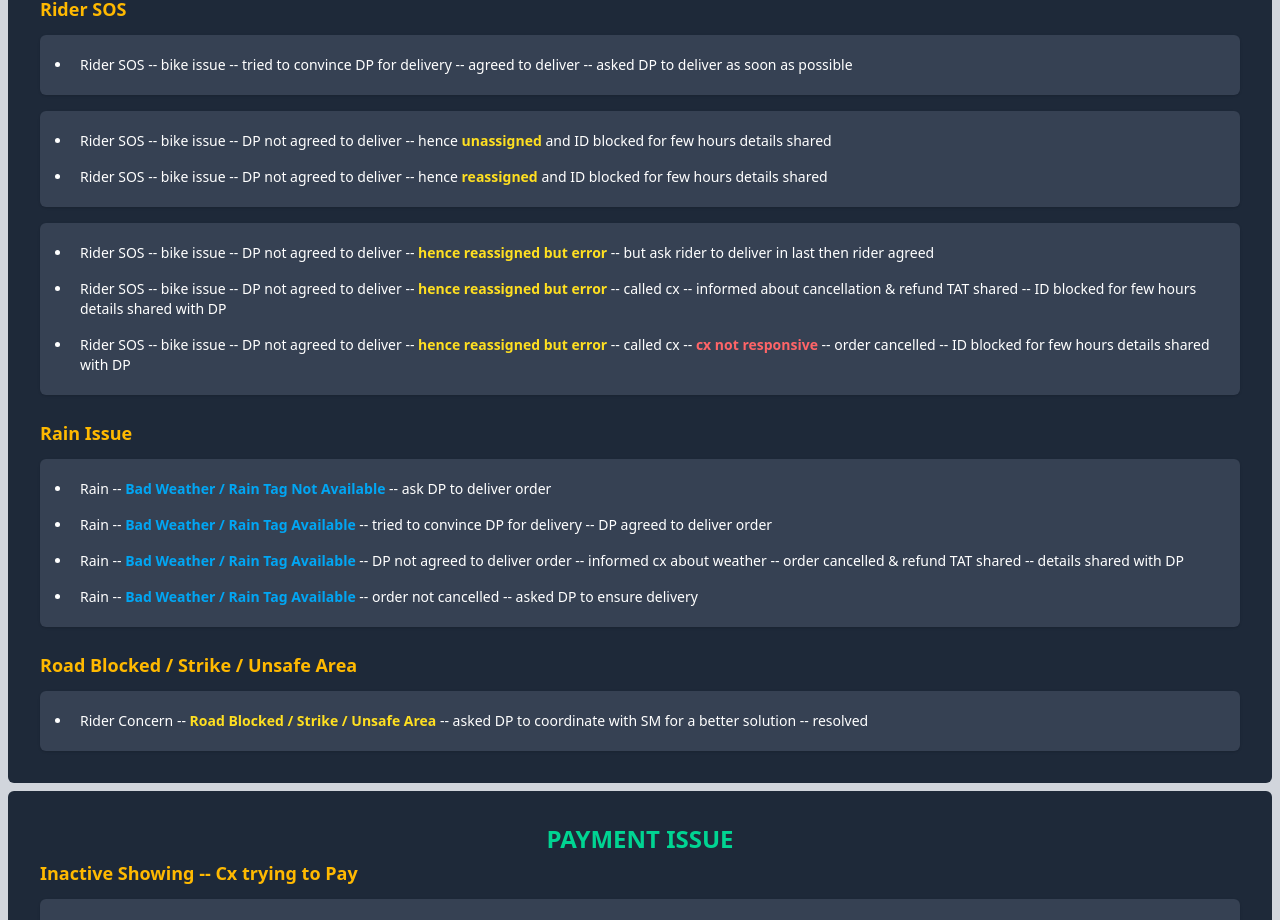
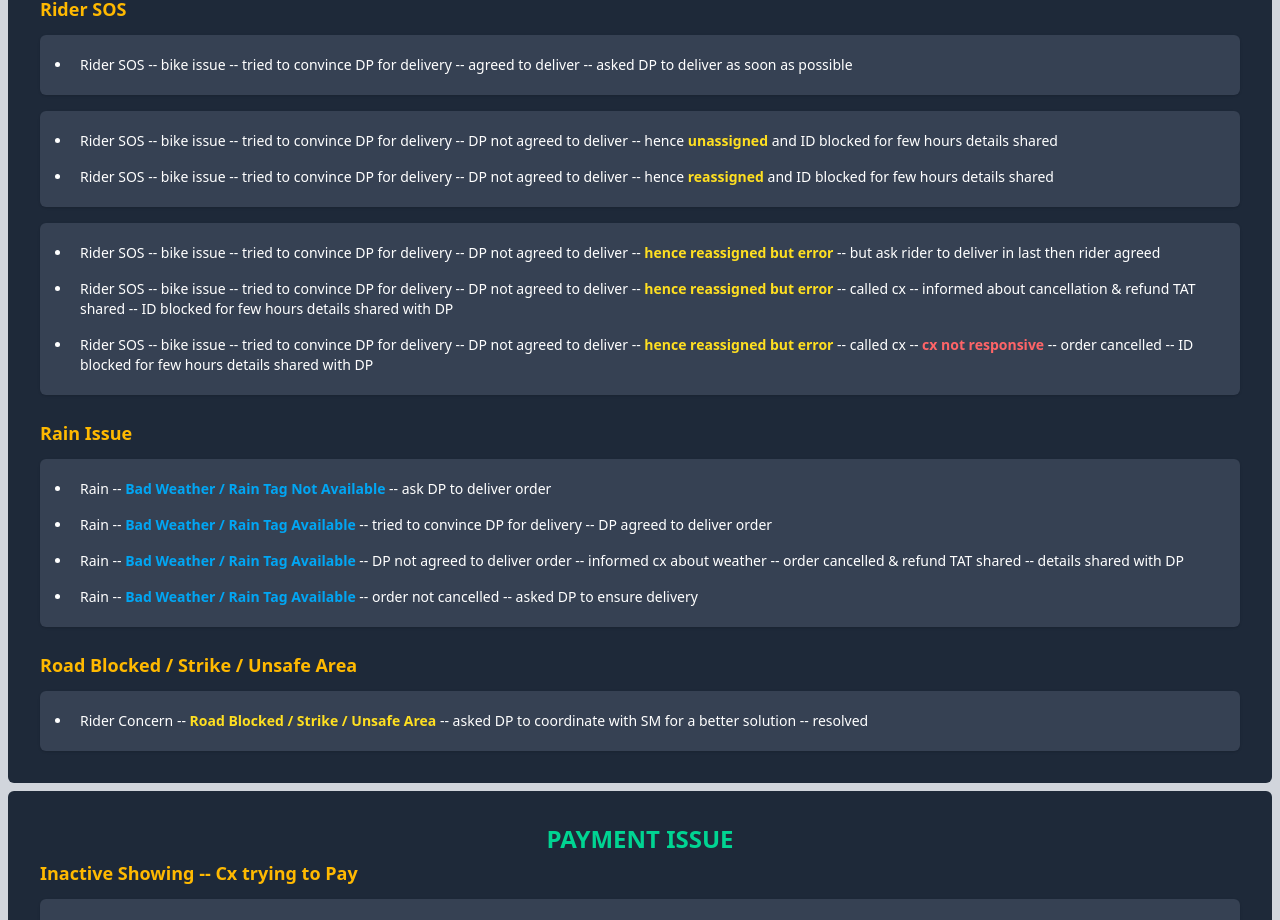
Before and after one commit to Code-with-Sahani/Blinket-DP, a React (Vite) app: page / in a window 1280 px wide. Shown: the part 6339-7259 px from the top of the page. Built offline with nearby package versions, Linux system fonts and the light colour scheme.

Commit message:
Update UD_SOS.jsx

```diff
--- a/src/Components/UD_SOS.jsx
+++ b/src/Components/UD_SOS.jsx
@@ -15,20 +15,19 @@ const UD_SOS = () => {
                 </div>
                 <div className="p-3 bg-gray-700 rounded-md shadow">
                     <ul className="list-disc pl-5">
-                        <li className="p-2">Rider SOS -- bike issue -- DP not agreed to deliver -- hence <strong className='text-yellow-300 font-semibold'>unassigned</strong> and ID blocked for few hours details shared</li>
-                        <li className="p-2">Rider SOS -- bike issue -- DP not agreed to deliver -- hence <strong className='text-yellow-300 font-semibold'>reassigned</strong> and ID blocked for few hours details shared </li>
+                        <li className="p-2">Rider SOS -- bike issue -- tried to convince DP for delivery -- DP not agreed to deliver -- hence <strong className='text-yellow-300 font-semibold'>unassigned</strong> and ID blocked for few hours details shared</li>
+                        <li className="p-2">Rider SOS -- bike issue -- tried to convince DP for delivery -- DP not agreed to deliver -- hence <strong className='text-yellow-300 font-semibold'>reassigned</strong> and ID blocked for few hours details shared </li>
                     </ul>
                 </div>
                 <div className="p-3 bg-gray-700 rounded-md shadow">
                     <ul className="list-disc pl-5">
 
 
-                        <li className="p-2">Rider SOS -- bike issue -- DP not agreed to deliver -- <strong className='text-yellow-300 font-semibold'>hence reassigned but error</strong> -- but ask rider to deliver in last then rider agreed </li>
+                        <li className="p-2">Rider SOS -- bike issue -- tried to convince DP for delivery -- DP not agreed to deliver -- <strong className='text-yellow-300 font-semibold'>hence reassigned but error</strong> -- but ask rider to deliver in last then rider agreed </li>
 
+                        <li className="p-2">Rider SOS -- bike issue -- tried to convince DP for delivery -- DP not agreed to deliver -- <strong className='text-yellow-300 font-semibold'>hence reassigned but error</strong> -- called cx -- informed about cancellation & refund TAT shared -- ID blocked for few hours details shared with DP </li>
 
-                        <li className="p-2">Rider SOS -- bike issue -- DP not agreed to deliver -- <strong className='text-yellow-300 font-semibold'>hence reassigned but error</strong> -- called cx -- informed about cancellation & refund TAT shared -- ID blocked for few hours details shared with DP </li>
-
-                        <li className="p-2">Rider SOS -- bike issue -- DP not agreed to deliver -- <strong className='text-yellow-300 font-semibold'>hence reassigned but error</strong> -- called cx -- <strong className='text-red-400 font-semibold'>cx not responsive</strong> -- order cancelled -- ID blocked for few hours details shared with DP</li>
+                        <li className="p-2">Rider SOS -- bike issue -- tried to convince DP for delivery -- DP not agreed to deliver -- <strong className='text-yellow-300 font-semibold'>hence reassigned but error</strong> -- called cx -- <strong className='text-red-400 font-semibold'>cx not responsive</strong> -- order cancelled -- ID blocked for few hours details shared with DP</li>
                     </ul>
                 </div>
             </div>
```
